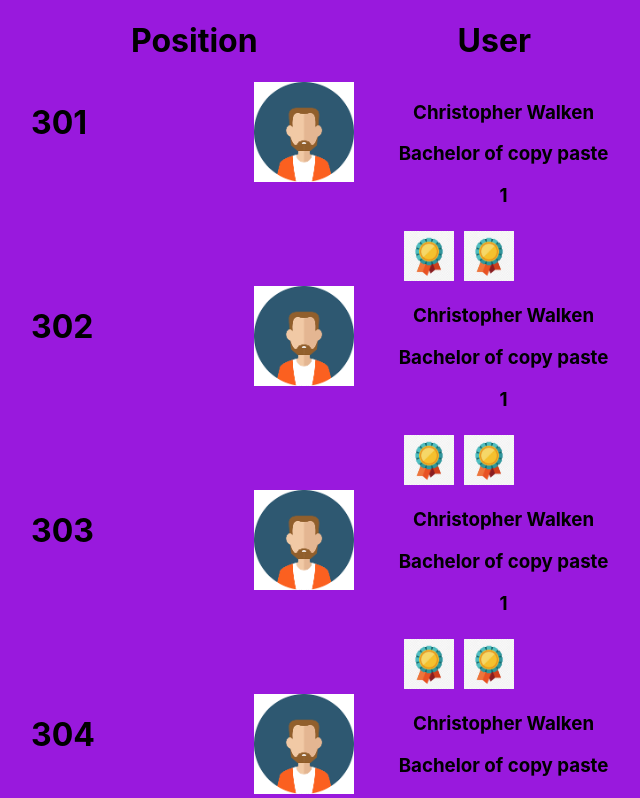
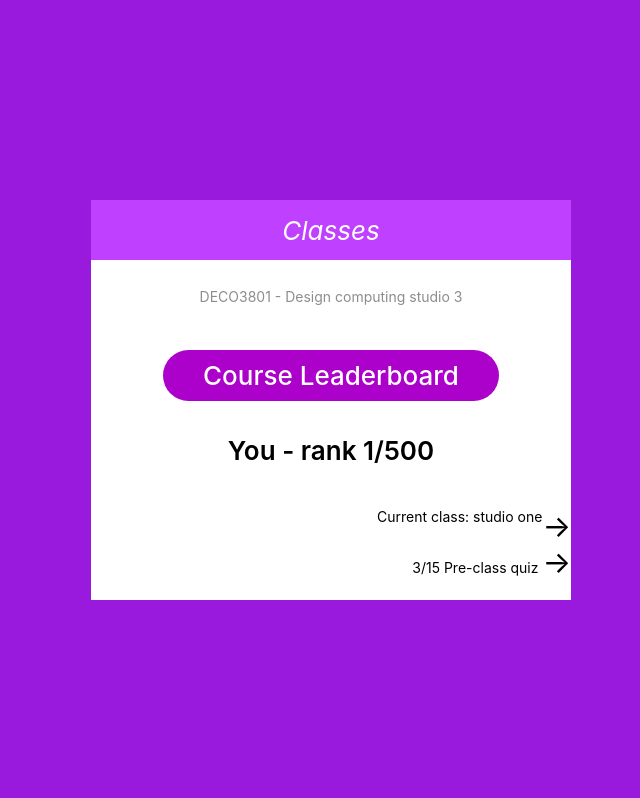
Before and after one commit to haemoolpa-jeon/96Bulls, a React (Create React App) app in the folder 96bulls/react-server/: page / in a window 1280 px wide. Shown: the top 798 px of the page, without its empty margins (309-949 px from the left). Built offline with nearby package versions, Linux system fonts and the light colour scheme.

Commit message:
added simple routing

```diff
--- a/96bulls/react-server/package.json
+++ b/96bulls/react-server/package.json
@@ -8,6 +8,8 @@
     "@testing-library/user-event": "^7.1.2",
     "react": "^16.13.1",
     "react-dom": "^16.13.1",
+    "react-router": "^5.2.0",
+    "react-router-dom": "^5.2.0",
     "react-scripts": "3.4.3"
   },
   "scripts": {
--- a/96bulls/react-server/src/App.js
+++ b/96bulls/react-server/src/App.js
@@ -1,5 +1,4 @@
 import React from 'react';
-import logo from './logo.svg';
 import './App.css';
 import './style/page8.css'
 import './style/leaderboard.css'
@@ -13,19 +12,25 @@ import Page6 from './pages/Page6.js';
 import Leaderboard from './pages/Leaderboard.js';
 import Page8 from './pages/Page8.js';
 
+import {Route, BrowserRouter as Router, Switch} from 'react-router-dom'
+
 
 class App extends React.Component {
 
   render() {
     return (
-      //<FrontPage/>
-      // <CurrentClass/>   //max
-      // <Question1/>     //Hyun
-      // <Question2/>     //Hyun
-      // <Page5/>     //Abdul
-      // <Page6/>     //Abdul
-      <Leaderboard/>     //Jesse
-      //<Page8/>     //Jesse
+      <Router>
+        <Switch>
+          <Route exact path="/" render={() => <FrontPage />} />
+          <Route exact path="/currentClass" render={() => <CurrentClass />} />
+          <Route exact path="/question1" render={() => <Question1 />} />
+          <Route exact path="/question2" render={() => <Question2 />} />
+          <Route exact path="/page5" render={() => <Page5 />} />
+          <Route exact path="/page6" render={() => <Page6 />} />
+          <Route exact path="/leaderboard" render={() => <Leaderboard />} />
+          <Route exact path="/page8" render={() => <Page8 />} />
+        </Switch>
+      </Router>
     );
   }
 }
--- a/96bulls/react-server/src/pages/FrontPage.js
+++ b/96bulls/react-server/src/pages/FrontPage.js
@@ -1,13 +1,28 @@
 import React from 'react';
+import { useHistory } from 'react-router-dom';
 import '../App.css';
 
 
-class FrontPage extends React.Component {
-    relocateToLeaderboard() {
+const FrontPage = (props) => {
+
+    const history = useHistory();
+
+    const relocateToLeaderboard = () => {
         console.log('relocating to leaderboard');
+        history.push('/leaderboard');
     }
 
-    render() {
+    const relocateToQuestions = () => {
+        console.log('relocating to questions');
+        history.push('/question1');
+    }
+
+    const relocateToClass = () => {
+        console.log("Relocating to class");
+        history.push('/currentClass');
+    }
+
+
     return (
         <div className="home-page">
             <div className="home-card">
@@ -17,7 +32,7 @@ class FrontPage extends React.Component {
             <div>
                 <p className='muted' style={{fontSize: 14, marginBottom: 30}}>DECO3801 - Design computing studio 3</p>
             </div>
-                <div className="button" onClick={this.relocateToLeaderboard}>
+            <div className="button" onClick={relocateToLeaderboard}>
                 Course Leaderboard
             </div>
             <div style={{fontWeight: 600}}>
@@ -25,13 +40,13 @@ class FrontPage extends React.Component {
             </div>
 
             <div className='flex-bottom-right' style={{textAlign: 'right', fontSize: 14, width: '100%', minHeight: 100, paddingBottom: 20}}>
-                    <div onClick={{}} style={{display: 'flex', cursor: 'pointer'}}>Current class: studio one <div style={{fontSize: 30}}>→</div></div>
-                    <div style={{cursor: 'pointer'}}>3/15 Pre-class quiz <span style={{fontSize: 30}}>→</span></div>
+                <div onClick={relocateToClass} style={{display: 'flex', cursor: 'pointer'}}>Current class: studio one <div style={{fontSize: 30}}>→</div></div>
+                <div onClick={relocateToQuestions} style={{cursor: 'pointer'}}>3/15 Pre-class quiz <span style={{fontSize: 30}}>→</span></div>
             </div>
             </div>
         </div>
     );
-    }
+
 }
 
 export default FrontPage;
--- a/96bulls/react-server/src/pages/Page8.js
+++ b/96bulls/react-server/src/pages/Page8.js
@@ -4,9 +4,7 @@ import Trophy from './Trophy'
 const Page8 = (props) => {
 
 
-
   return(
-
     <div>
       <Trophy title="CSSE1001" description="Congratulations, you have learnt how to copy paste code from stackoverflow.com" imageURL="" />
       <Trophy title="CSSE2002" description="Congratulations, you have learnt the worst and most annoying language of all time" imageURL="" />
```
Also changed, not shown: 1 other file (tests, documents, lock files or other folders). Lines whose indentation alone changed are shown as unchanged.
